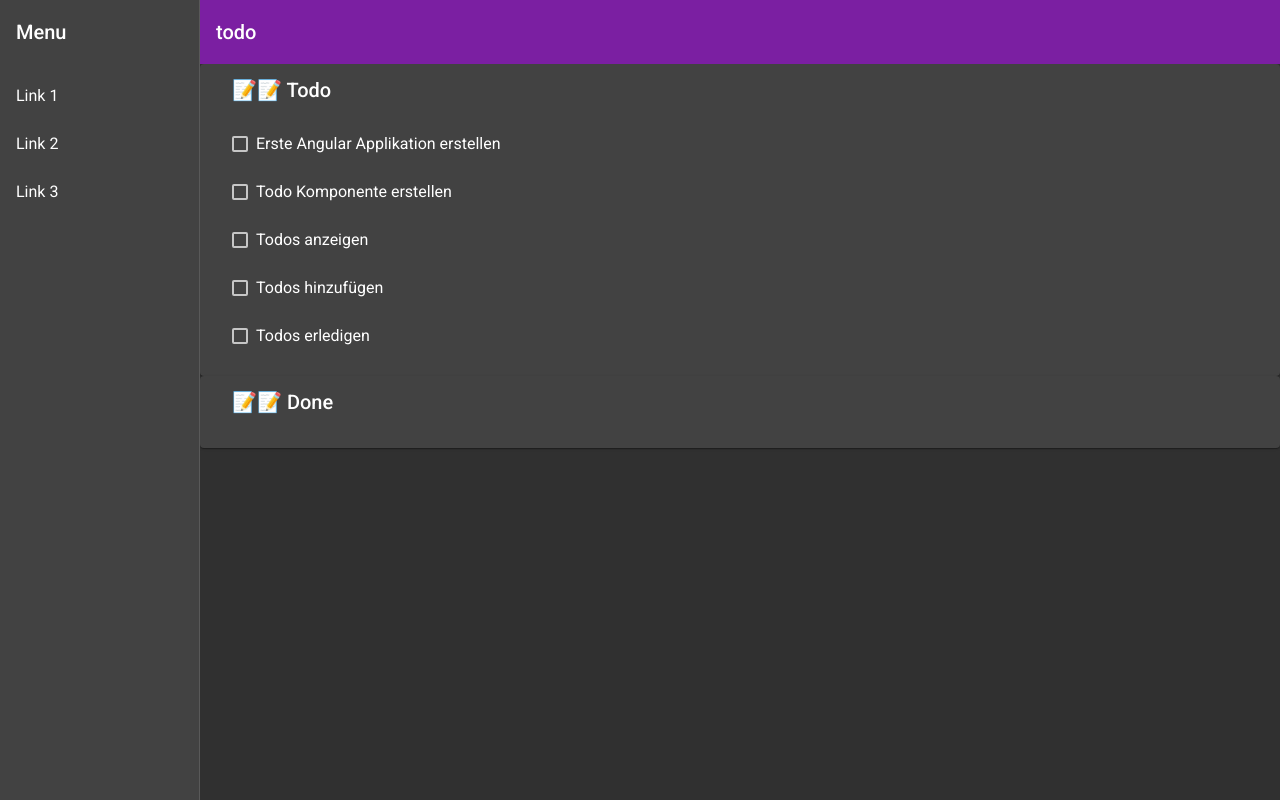
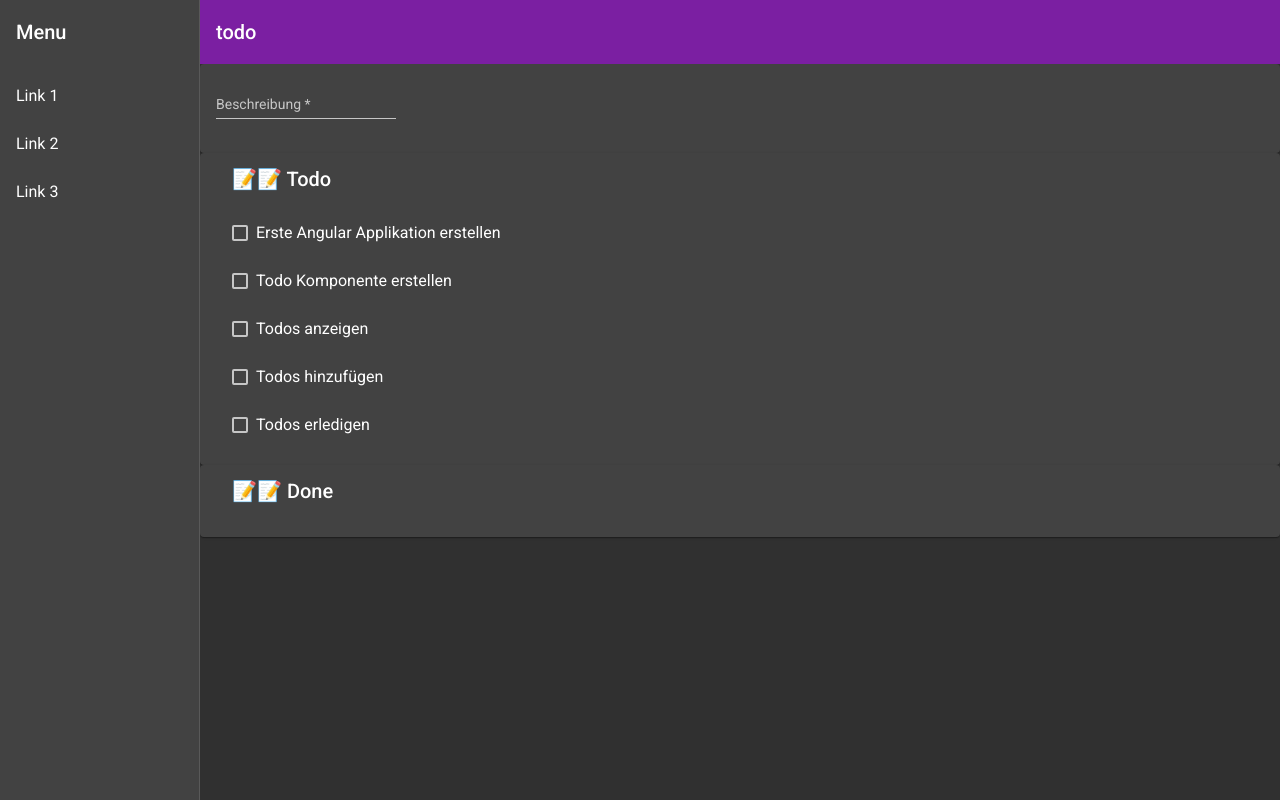
Before and after one commit to mtnstar/casfee-angular-todo1, an Angular app: page / in a window 1280 px wide. Built offline with nearby package versions, Linux system fonts and the light colour scheme.

Commit message:
Add new form

```diff
--- a/src/app/todo/todo.component.html
+++ b/src/app/todo/todo.component.html
@@ -1,3 +1,18 @@
+<mat-card>
+  <mat-card-header>
+  </mat-card-header>
+  <mat-card-content>
+    <form [formGroup]="newTodoForm" >
+      <mat-form-field>
+        <mat-label>
+          Beschreibung
+        </mat-label>
+        <input matInput formControlName="description" placeholder="Type in a description" />
+      </mat-form-field>
+    </form>
+  </mat-card-content>
+</mat-card>
+
 <mat-card>
   <mat-card-header>
     <mat-card-title>📝📝 Todo</mat-card-title>
--- a/src/app/todo/todo.component.ts
+++ b/src/app/todo/todo.component.ts
@@ -1,5 +1,7 @@
 import { Component, OnInit } from '@angular/core';
 import { TodoItem } from './todo.type';
+import { FormGroup, FormControl, Validators, FormsModule, ReactiveFormsModule } from '@angular/forms';
+import { MatInputModule } from '@angular/material/input';
 
 @Component({
   selector: 'app-todo',
@@ -8,7 +10,13 @@ import { TodoItem } from './todo.type';
 })
 export class TodoComponent implements OnInit {
 
-  constructor() { }
+  constructor() {
+    this.newTodoForm = new FormGroup({
+      'description': new FormControl('', Validators.required)
+    })
+  }
+
+  public newTodoForm: FormGroup;
 
   ngOnInit(): void {
   }
```
Also changed, not shown: src/app/app.module.ts (+8 -2 lines).
